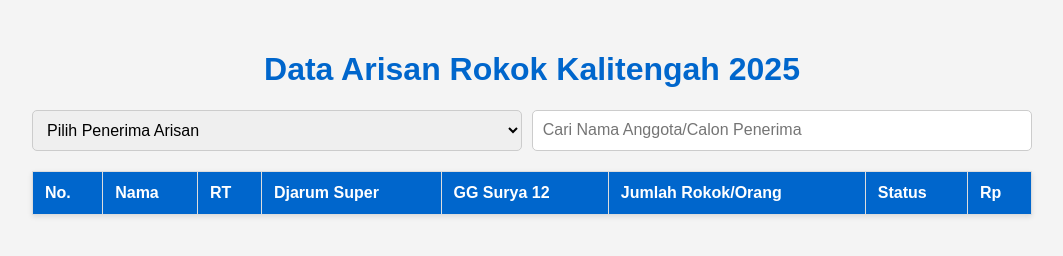
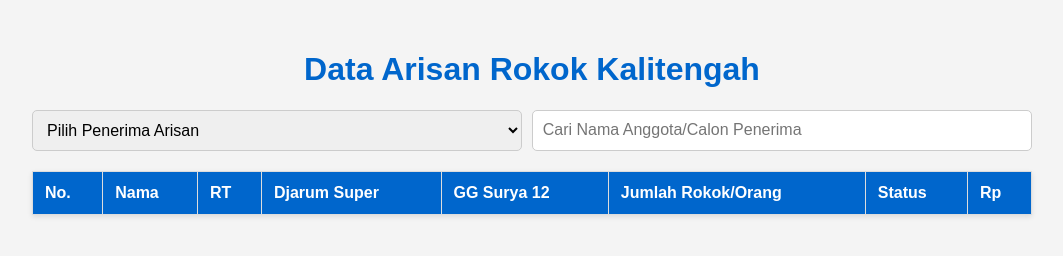
Before and after one commit to dikadayco/arisanrokok-kalitengah, a plain HTML site: page index.html in a window 1280 px wide. Shown: the whole page, without its empty margins (108-1171 px from the left). Drawn offline with Linux system fonts and the light colour scheme.

Commit message:
upload 2

```diff
--- a/index.html
+++ b/index.html
@@ -64,7 +64,7 @@
   </style>
 </head>
 <body>
-  <h1>Data Arisan Rokok Kalitengah 2025</h1>
+  <h1>Data Arisan Rokok Kalitengah</h1>
   <div class="search-container">
     <select id="selectPenerima" onchange="filterData()">
       <option value="">Pilih Penerima Arisan</option>
```
